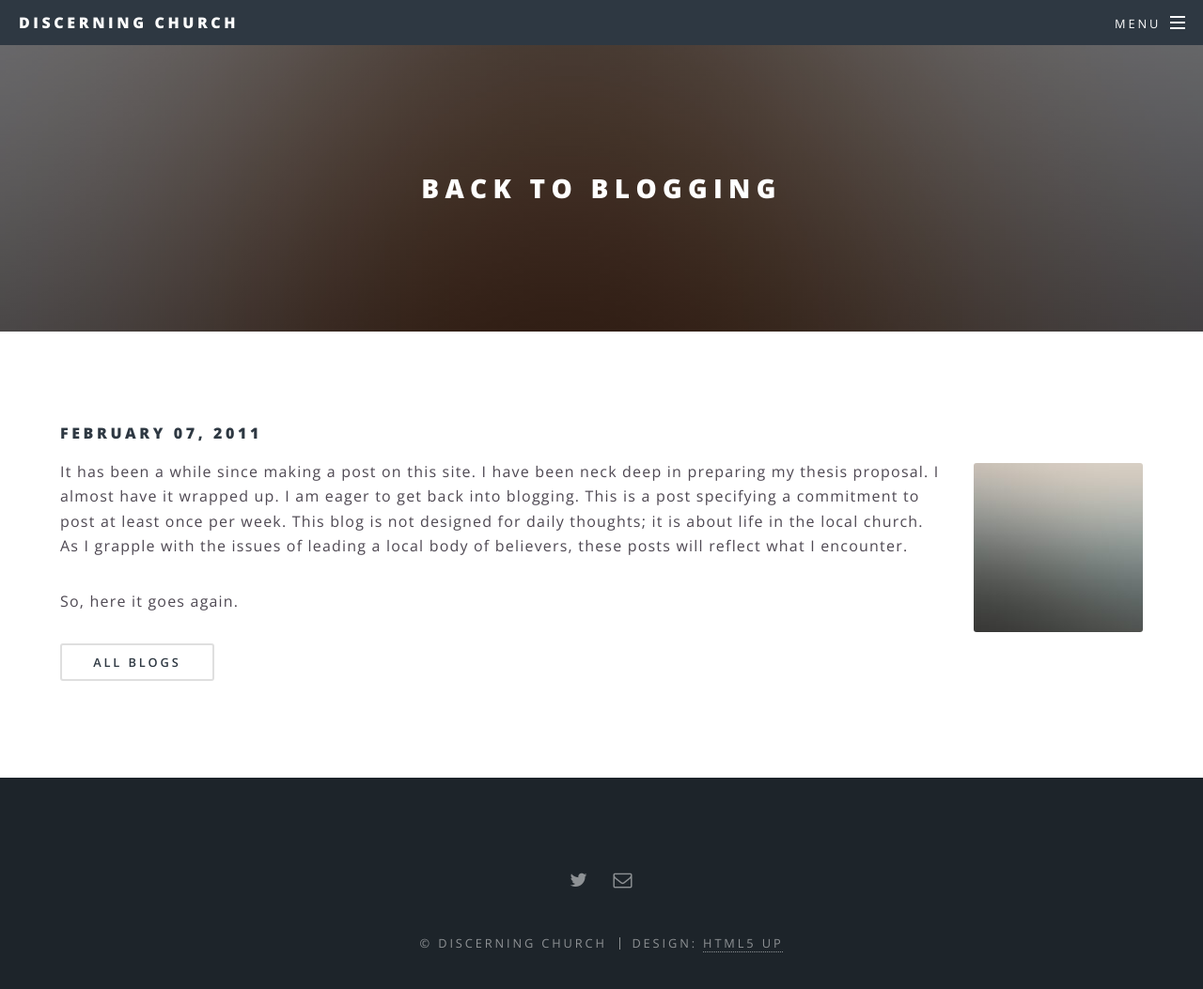
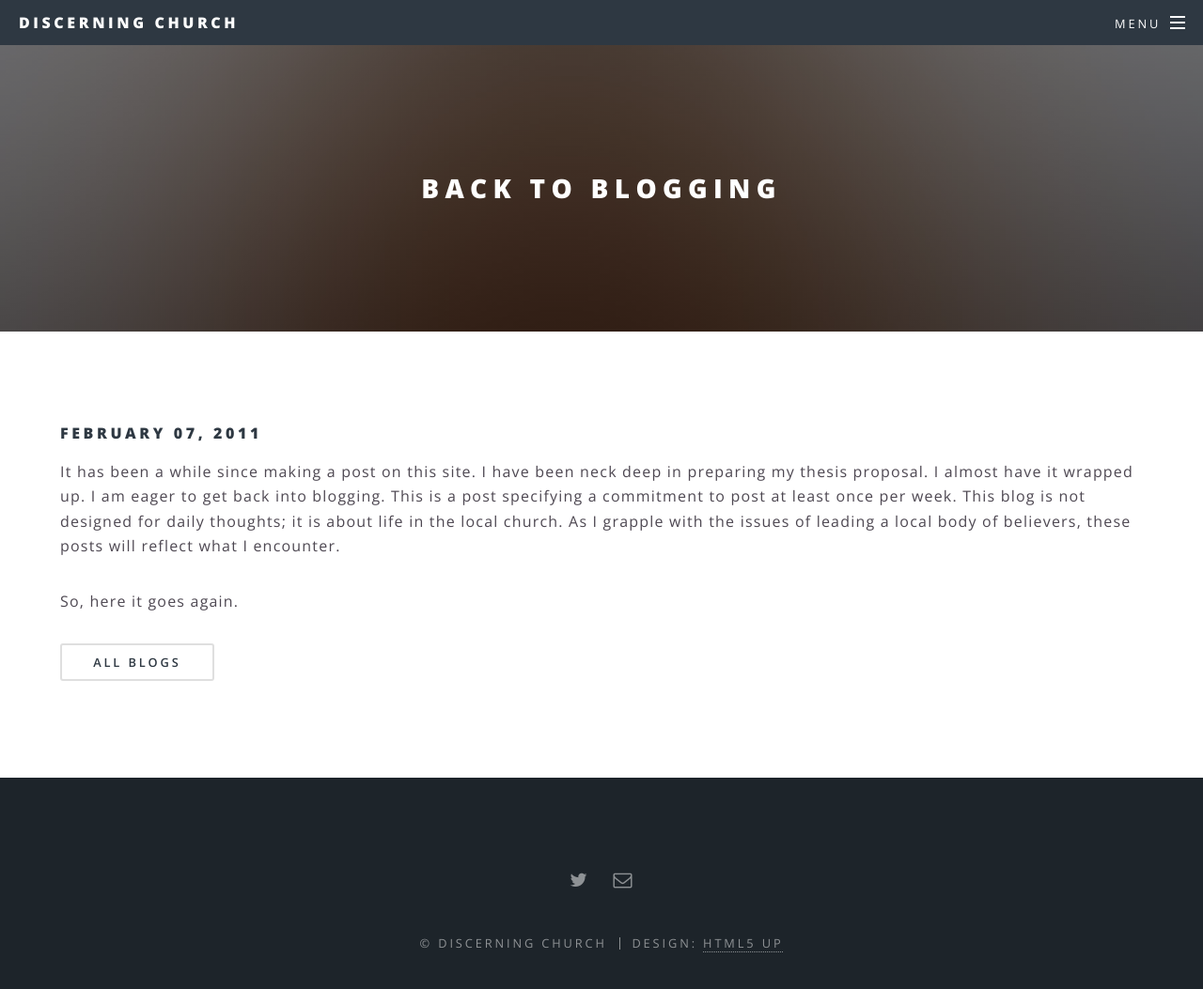
Before and after one commit to wadeallen/discerning_church_2015, a Jekyll site: the page built from _posts/2011-02-07-back-to-blogging.markdown, in a window 1280 px wide and 1107 px high. Shown: the top 1053 px of the window at 94% size. Built offline with Jekyll 4.4.1, drawn with Linux system fonts in a browser that asks for light colours.

Commit message:
Site updated at 2015-05-12 14:21:21 UTC

```diff
--- a/_layouts/article.html
+++ b/_layouts/article.html
@@ -12,7 +12,7 @@ layout: default
 
 	{% if page.date %}<h4><time datetime="{{ post.date | date: "%Y-%m-%d" }}" itemprop="datePublished">{{ page.date | date: "%B %d, %Y" }}</time></h4>{% endif %}
 
-	<span class="image right"><img src="/images/pic04.jpg" alt="" /></span>
+	{% if page.picture %}<span class="image right"><img src="/images/pic04.jpg" alt="" /></span>{% endif %}
 
     {{ content }}
 
```
